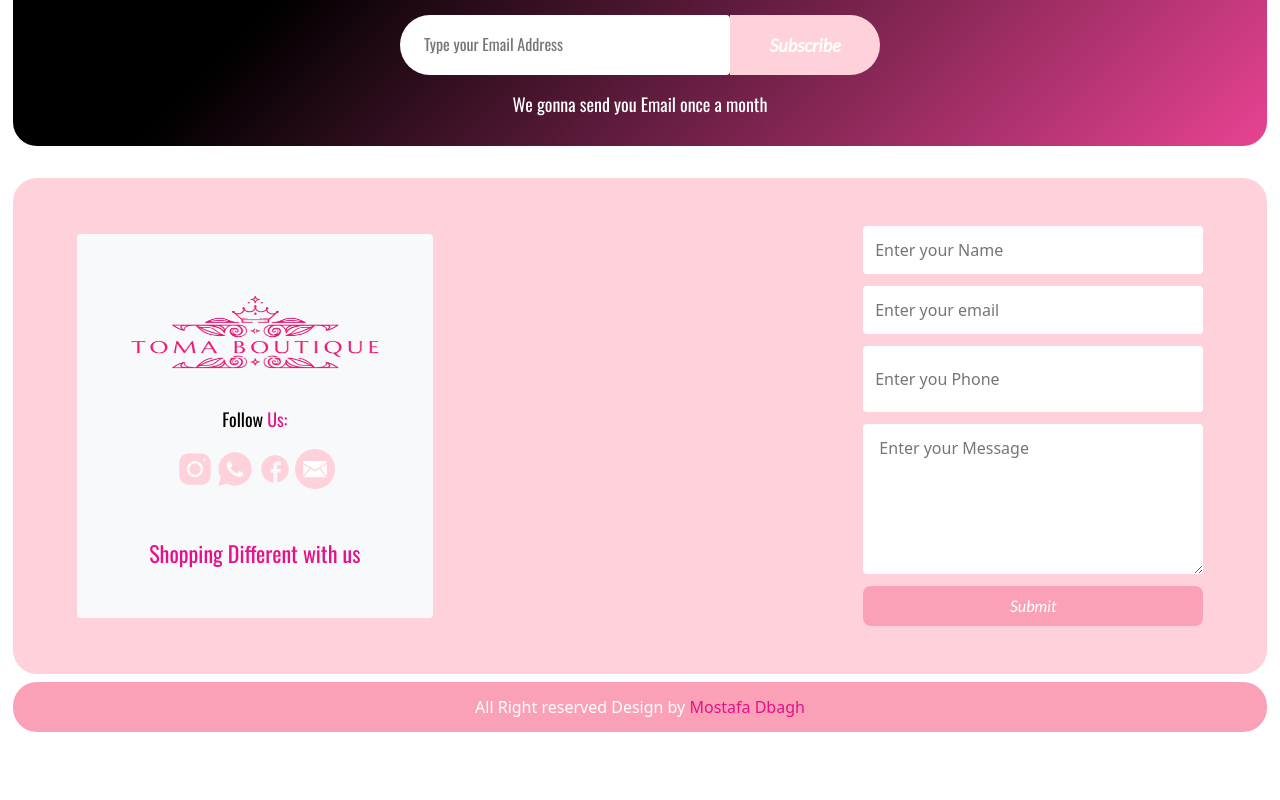
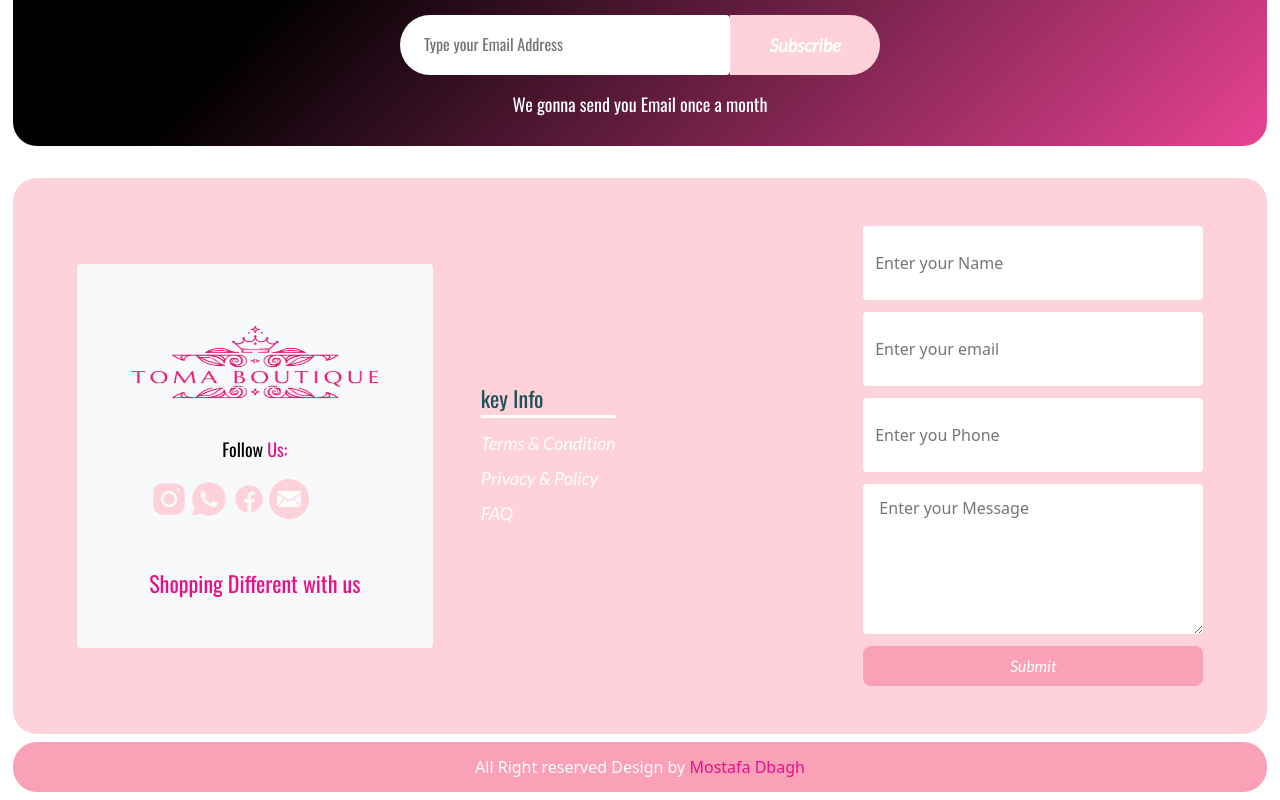
Before and after one commit to MostafaDbagh/tomaBoutiquqe, a React (Create React App) app in the folder client/: page / in a window 1280 px wide. Shown: the part 1285-2085 px from the top of the page. Before the commit the page ends 2025 px from the top, so only its background shows below. Built offline with nearby package versions, Linux system fonts and the light colour scheme; no server answers.

Commit message:
make it better

```diff
--- a/client/src/components/footer/index.css
+++ b/client/src/components/footer/index.css
@@ -25,6 +25,7 @@
     }
 }
 .contactSupportInput{
+    min-height: 74px;
     width: 340px;
     padding: 12px 12px;
     border-radius: 4px;
@@ -59,7 +60,7 @@ li{
     list-style: none;
 
 }
-li:hover{
+.icons:hover{
     transform: scale(1.2);
     transition: all .4s ease-in;
     cursor: pointer;
@@ -70,3 +71,9 @@ li:hover{
         font-size: 14px;
     }
 }
+.keyInfo{
+    color: white;
+    text-decoration: none;
+    font-size: 18px;
+    font-family: lato;
+}
--- a/client/src/components/footer/index.js
+++ b/client/src/components/footer/index.js
@@ -13,22 +13,32 @@ const Footer = () => {
         <>
         <div className=" px-3 py-5" style={{width:'98%',margin:'32px auto 8px',borderRadius:'24px',background:'#ffd1da'}}>
       <div className="socialMediaSection">
-
+<div className='d-flex'>
         <div className="socialMedia   px-5 pt-5" style={{background:'#f8f9fa',borderRadius:'4px',height:'100%'}}>
           <img src={logo} alt="highquickAction" width='260' height='100' />
              <div className="socialMediaLinks px-3 pt-4 text-center" style={{color:"black",fontFamily:'oswald',fontSize:'18px'}}>
              <p>Follow <span style={{color:'#E80f88'}}>Us:</span> </p>
-             <div>
-                <ul className="d-flex p-0 justify-content-center m-0">
-                    <li style={{'listStyle':'none'}}><img src={instagram}  alt="social-medai"/></li>
-                    <li><img src={whatsapp} width='40' height='40'  alt="social-medai"/></li>
-                    <li><img src={facebook} width='40' height='40'  alt="social-medai"/></li>
-                    <li><img src={envelop} width='40' height='40'  alt="social-medai"/></li>
+             <div className='d-flex'>
+                <ul className="d-flex p-0 justify-content-center m-0 icons">
+                    <li className='icons' style={{'listStyle':'none'}}><img src={instagram}  alt="social-medai"/></li>
+                    <li className='icons'><img src={whatsapp} width='40' height='40'  alt="social-medai"/></li>
+                    <li className='icons'><img src={facebook} width='40' height='40'  alt="social-medai"/></li>
+                    <li className='icons'><img src={envelop} width='40' height='40'  alt="social-medai"/></li>
                 </ul>
              </div>
              <p className="my-5 text-center" style={{fontFamily:'oswald',fontSize:'22px',color:'#E80f88',margin:'0'}}>Shopping Different with us</p>
              </div>
              </div>
+             <div className='p-5 my-auto' >
+              <p   style={{fontFamily:'oswald',fontSize:'22px',padding:'0',marginBottom:'8px',borderBottom:'3px solid white',color:'#215259'}}>key Info</p>
+              <ul className='m-0 p-0'>
+                <li className='py-1'><a className='keyInfo'href='/termsandcondition'>Terms & Condition</a></li>
+                <li className='py-1'><a className='keyInfo'href='/termsandcondition'>Privacy & Policy</a></li>
+                <li className='py-1'><a className='keyInfo' href='/termsandcondition'>FAQ</a></li>
+              </ul>
+             </div>
+             </div>
+
         <div className="form d-flex flex-column px-5" style={{gap:'12px'}} >
           <input
             type="text"
```
